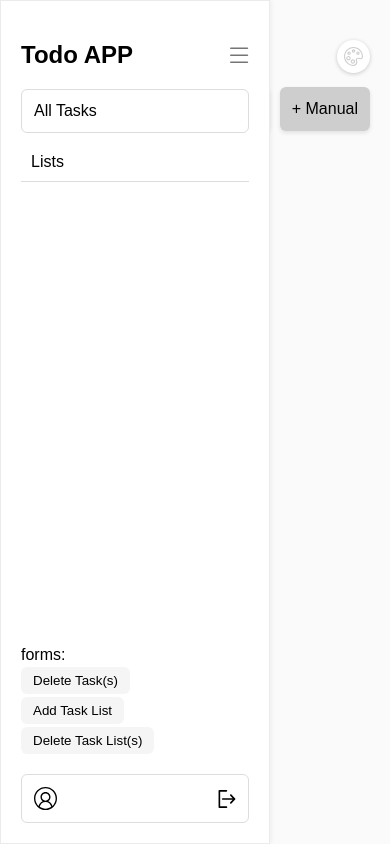
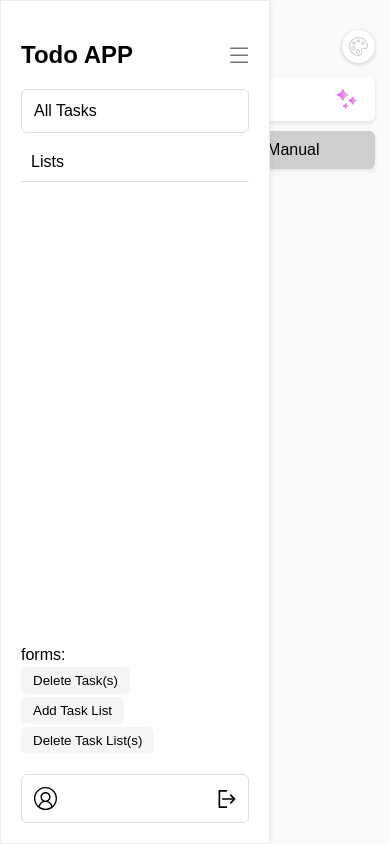
Before and after one commit to calebeinolf/COMP442_TodoList, a Python web app: template templates/index.html in a window 390 px wide. Run offline with Jinja, Linux system fonts and the light colour scheme; the template is opened without the code that fills it, so the values that code supplies are empty.

Commit message:
styling changes

```diff
--- a/static/scripts/index.js
+++ b/static/scripts/index.js
@@ -236,6 +236,7 @@ async function reloadflashedmessages() {
     const fmcontainer = document.getElementById("error-messages");
     fmcontainer.replaceChildren();
     fmcontainer.style.alignContent = "center";
+    fmcontainer.classList.add("fmContainer");
     const response = await fetch("/api/v0/getflashedmessages/");
     const flashedmessages = await validatejson(response);
     for (const fm of flashedmessages) {
@@ -350,8 +351,8 @@ async function startRecording() {
             spinner.style.display = "none";
         };
         mediaRecorder.start();
-        const speechBtn = (document.getElementById("speechToText"));
-        speechBtn.textContent = "Stop Recording";
+        const speechBtnTxt = (document.getElementById("speechToText-Txt"));
+        speechBtnTxt.style.display = "flex";
     }
     catch (e) {
         console.log("Error using mic");
@@ -360,8 +361,8 @@ async function startRecording() {
 async function stopRecording() {
     if (mediaRecorder) {
         mediaRecorder.stop();
-        const speechBtn = (document.getElementById("speechToText"));
-        speechBtn.textContent = "Talk to our AI";
+        const speechBtnTxt = (document.getElementById("speechToText-Txt"));
+        speechBtnTxt.style.display = "none";
     }
 }
 async function sendAudioToFlask(audioBlob) {
@@ -436,7 +437,6 @@ async function loadTasks() {
                 task.duedate = new Date(task.duedate);
             }
             appendTask(task);
-            openDetails(task);
         }
     }
     catch (error) {
@@ -483,7 +483,6 @@ async function postTask() {
         const taskDuedateDateObj = new Date(parseInt(taskDuedateParts[0], 10), parseInt(taskDuedateParts[1], 10) - 1, parseInt(taskDuedateParts[2], 10));
         const taskDuedate = taskDuedateDateObj.getTime();
         const taskListInput = (document.getElementById("lists-dropdown"));
-        console.log("List Id for new task: ", taskListInput.value);
         const urlsps = new URLSearchParams();
         urlsps.append("name", taskTitle);
         urlsps.append("duedate", `${taskDuedate ? taskDuedate : new Date().getTime()}`);
@@ -493,6 +492,7 @@ async function postTask() {
         csrfinpele.innerHTML = await (await fetch("/api/v0/getcsrftok/create/task")).text();
         console.log(csrfinpele.innerHTML);
         urlsps.append("csrf_token", csrfinpele.firstElementChild.getAttribute("value"));
+        urlsps.append("tasklistids", taskListInput.value);
         taskTitleInput.value = "";
         taskDuedateInput.value = "";
         taskListInput.value = "";
@@ -553,7 +553,6 @@ async function appendTaskList(taskList) {
     const newOption = document.createElement("option");
     newOption.value = String(taskList.id);
     newOption.textContent = taskList.name;
-    console.log("name! ", taskList.name);
     addTaskListInput.appendChild(newOption);
 }
 async function loadTasksFromList(taskId, aElement) {
@@ -797,7 +796,6 @@ function openDetails(task) {
     }
 }
 function addDetailPanelLists(task) {
-    console.log(task.name, task.tasklistnames);
     const detailLists = document.getElementById("detail-panel-lists");
     detailLists.innerHTML = "";
     detailLists.style.display = "none";
--- a/static/styles/index.css
+++ b/static/styles/index.css
@@ -211,6 +211,9 @@ button {
   padding: 40px 10px 0 20px;
   display: flex;
   flex-direction: column;
+  @media (max-width: 1000px) {
+    padding: 30px 5px 0 15px;
+  }
 }
 
 .task-list-header {
@@ -283,12 +286,7 @@ button {
   color: var(--primary-text-color);
   font-weight: 500;
   font-size: 16px;
-  padding: 0 12px;
-
-  /* transition: 0.1s ease-in-out;
-  & > * {
-    transition: 0.1s ease-in-out;
-  } */
+  padding: 10px 12px;
 }
 .cardBtn:hover {
   background: var(--dark-primary-color);
@@ -301,11 +299,29 @@ button {
 .add-task-card {
   width: calc(100% - 20px);
   padding: 12px 18px;
+  @media (max-width: 500px) {
+    width: 100%;
+  }
 }
 
 .add-task-header {
   display: flex;
   gap: 10px;
+  @media (max-width: 500px) {
+    flex-direction: column;
+  }
+}
+
+.add-task-header-btns {
+  display: flex;
+  gap: 10px;
+
+  > * {
+    width: 100%;
+    display: flex;
+    align-items: center;
+    justify-content: center;
+  }
 }
 
 /* Task details styles */
@@ -600,7 +620,7 @@ button {
 }
 
 .blank-input {
-  font-size: 14px;
+  font-size: 16px;
   width: 100%;
   border: none;
 }
@@ -619,6 +639,9 @@ button {
 .speechToTextBtn {
   padding: 0 8px 0 8px;
   cursor: pointer;
+  display: flex;
+  gap: 8px;
+  color: var(--primary-color);
 }
 
 .tooltip-container {
--- a/templates/index.html
+++ b/templates/index.html
@@ -168,10 +168,6 @@
             </svg>
           </a>
         </div>
-      </div>
-
-      <div id="loading-spinner" style="display: none">
-        <div class="spinner"></div>
       </div>
 
       <div class="task-list-container">
@@ -350,6 +346,8 @@
                 </svg>
               </div>
             </div>
+
+            <div class="add-task-header-btns">
               <div class="card hoverCard speechToTextBtn" id="speechToText">
                 <svg
                   width="28"
@@ -358,7 +356,13 @@
                   xmlns="http://www.w3.org/2000/svg"
                 >
                   <defs>
-                  <linearGradient id="grad2" x1="0%" x2="100%" y1="50%" y2="0%">
+                    <linearGradient
+                      id="grad2"
+                      x1="0%"
+                      x2="100%"
+                      y1="50%"
+                      y2="0%"
+                    >
                       <stop offset="0%" stop-color="#ff45ff" />
                       <stop offset="60%" stop-color="var(--primary-color)" />
                     </linearGradient>
@@ -375,14 +379,19 @@
                     />
                   </g>
                 </svg>
+                <p id="speechToText-Txt" style="display: none">Recording...</p>
               </div>
               <div class="card cardBtn" id="add-task-btn">
                 <div style="text-wrap: nowrap">+ Manual</div>
               </div>
             </div>
           </div>
+        </div>
 
         <div class="task-list" id="task-list">
+          <div id="loading-spinner" style="display: none">
+            <div class="spinner"></div>
+          </div>
           <!-- Task items will be dynamically generated here -->
 
           <div class="task-list-section" id="overdue-list">
```
Also changed, not shown: other parts of static/styles/index.css (+24 -6 lines), static/scripts/index.ts (+10 -11 lines). Lines whose indentation alone changed are shown as unchanged.
